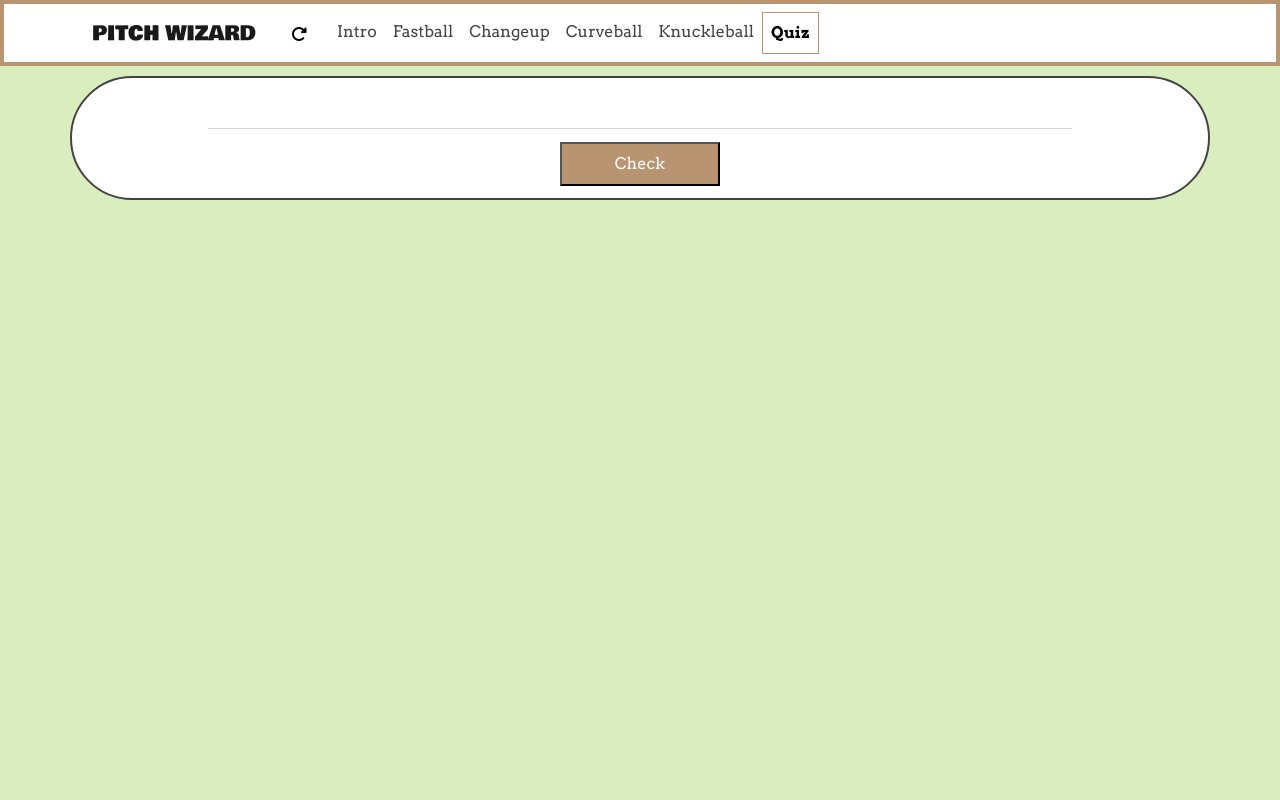
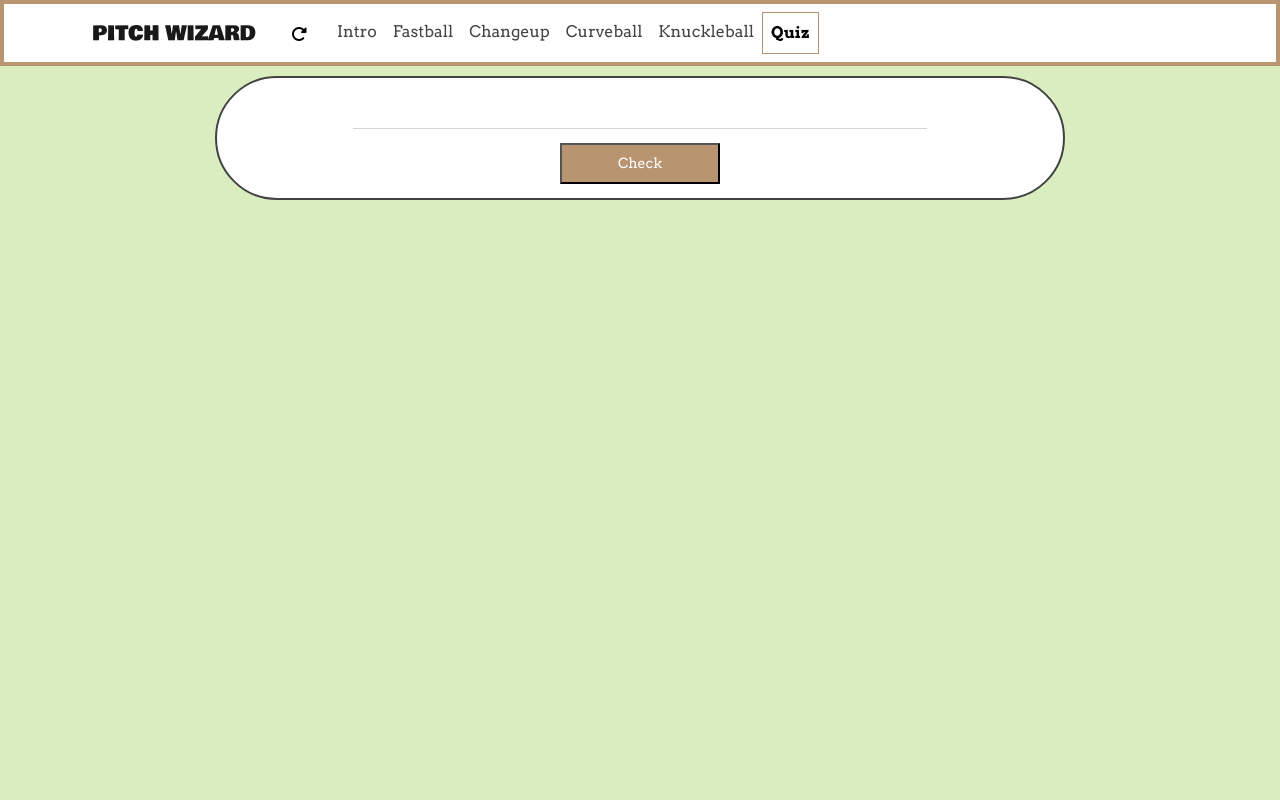
Before and after one commit to ethmth/pitch-wizard, a Python web app: template templates/quiz.html in a window 1280 px wide. Run offline with Jinja, Linux system fonts and the light colour scheme; the template is opened without the code that fills it, so the values that code supplies are empty; some libraries are stand-ins or nearby versions.

Commit message:
Made smaller styling

```diff
--- a/static/layout.js
+++ b/static/layout.js
@@ -91,7 +91,7 @@ function hideOverlay() {
 
 function setOverlay(media, option_id = -1, from_div = null) {
   $(overlay).empty();
-  let container_div = $("<div>").addClass("container container-main");
+  let container_div = $("<div>").addClass("container container-small container-main");
 
   let row_x = $("<div>").addClass("row media-close");
   let btn_div = $("<div>").addClass();
@@ -379,6 +379,7 @@ function genNavLinks(current = "") {
 }
 
 function handleResizeFooter() {
+  return;
   const container = document.getElementById("container-main");
   const container_height = container.getBoundingClientRect().bottom;
 
--- a/static/main.css
+++ b/static/main.css
@@ -7,6 +7,7 @@
   --footer-height: 60px;
   --main-border-radius: 100px;
   --transition-duration: 0.2s;
+  --size-cutoff: 992px;
   --base-color: #d9edbf;
   --base-color-dark: #d9edbf;
   --accent-color: #b99470;
@@ -59,18 +60,19 @@ body {
 }
 
 h1 {
+  font-size: 36px;
   padding-top: 1rem;
   padding-bottom: 1rem;
 }
 
 h2 {
-  font-size: 36px;
+  font-size: 32px;
   margin-top: 1rem;
   margin-bottom: 1rem;
 }
 
 h3 {
-  font-size: 24px;
+  font-size: 20px;
   margin-left: 1rem;
   margin-right: 1rem;
   margin-top: 1rem;
@@ -79,7 +81,7 @@ h3 {
 
 h4 {
   margin-top: 1rem;
-  font-size: 18px;
+  font-size: 16px;
 }
 
 br {
@@ -138,6 +145,43 @@ video {
 }
 
 /* Bootstrap Overrides */
+
+@media (min-width: 576px) {
+  .container-small {
+    width: 400px;
+  }
+}
+
+@media (min-width: 768px) {
+  .container-small {
+    width: 550px;
+  }
+}
+@media (min-width: 992px) {
+  .container-small {
+    width: 650px;
+  }
+}
+@media (min-width: 1200px) {
+  .container-small {
+    width: 850px;
+  }
+}
+@media (min-width: 1400px) {
+  .container-small {
+    width: 960px;
+  }
+}
+
+@media (min-width: 1700px) {
+  .container-small {
+    width: 1320px;
+  }
+}
+
+.container-small {
+  max-width: 100%;
+}
 
 /* Navbar */
 .navbar {
@@ -284,7 +328,7 @@ video {
 /* Buttons */
 
 .button {
-  font-size: 16px;
+  font-size: 14px;
   background-color: var(--light-grey);
   color: var(--white);
   width: 160px;
--- a/templates/404.html
+++ b/templates/404.html
@@ -2,7 +2,7 @@
 
 <script type="text/javascript" src="{{ url_for('static', filename = '404.js') }}"></script>
 
-<div id="container-main" class="container container-main">
+<div id="container-main" class="container container-small container-main">
   <div class="row">
     <h1 class="bfont">404: Page Not Found</h1>
   </div>
--- a/templates/home.html
+++ b/templates/home.html
@@ -2,7 +2,7 @@
 
 <script type="text/javascript" src="{{ url_for('static', filename = 'home.js') }}"></script>
 
-<div id="container-main" class="container container-main">
+<div id="container-main" class="container container-small container-main">
   <div class="row">
     <h1 class="bfont">Pitch Wizard</h1>
   </div>
--- a/templates/learn.html
+++ b/templates/learn.html
@@ -6,7 +6,7 @@
   let lesson = {{ lesson| tojson}}
 </script>
 
-<div id="container-main" class="container container-main">
+<div id="container-main" class="container container-small container-main">
   <div class="row">
     <h1 class="bfont" id="lesson-name">{{lesson.lessonName}}</h1>
   </div>
--- a/templates/quiz.html
+++ b/templates/quiz.html
@@ -14,7 +14,7 @@
   let next_route = {{ next_route| tojson}}
 </script>
 
-<div id="container-main" class="container container-main">
+<div id="container-main" class="container container-small container-main">
   <div class="row">
     <div id="slide"></div>
     <h4 id="slide-information">
--- a/templates/quiz_results.html
+++ b/templates/quiz_results.html
@@ -6,7 +6,7 @@
   let quiz_id = {{ quiz_id| tojson}}
 </script>
 
-<div id="container-main" class="container container-main">
+<div id="container-main" class="container container-small container-main">
   <div class="row">
     <div id="slide">
       <h2>Congratulations</h2>
--- a/templates/quiz_welcome.html
+++ b/templates/quiz_welcome.html
@@ -2,7 +2,7 @@
 
 <script type="text/javascript" src="{{ url_for('static', filename = 'quiz_welcome.js') }}"></script>
 
-<div id="container-main" class="container container-main">
+<div id="container-main" class="container container-small container-main">
   <div class="row">
     <div id="slide">
       <h2>Quiz Time</h2>
```
Also changed, not shown: other parts of static/main.css (+42 -3 lines).
